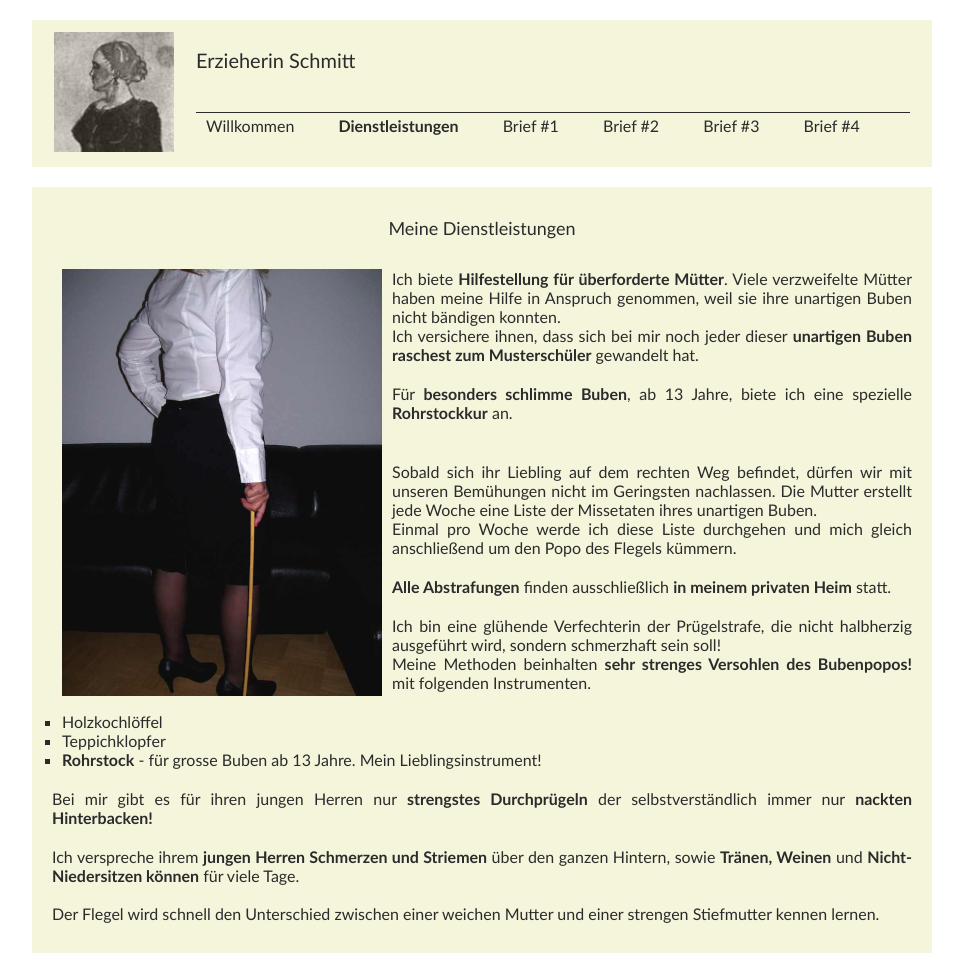
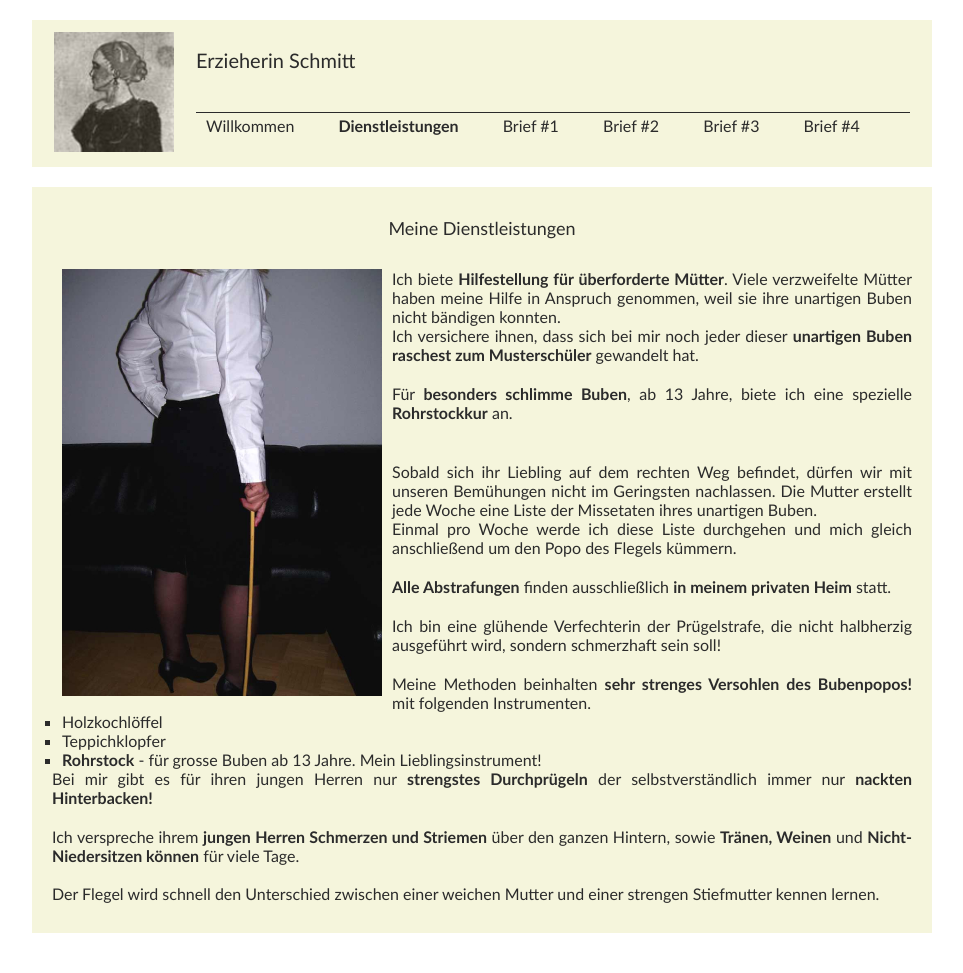
Before and after one commit to richardtraindl/tierarztpraxis-kaiserstrasse.at, a Jekyll site: the page built from xyz123/Schmitt/service.html, in a window 1280 px wide. Shown: the whole page, without its empty margins (158-1121 px from the left). Built offline with Jekyll 4.4.1, drawn with Linux system fonts in a browser that asks for light colours.

Commit message:
ul-tag outside p-tag

```diff
--- a/xyz123/Schmitt/service.html
+++ b/xyz123/Schmitt/service.html
@@ -38,14 +38,16 @@ id: service
         <p>
             Ich bin eine glühende Verfechterin der Prügelstrafe, die nicht halbherzig ausgeführt wird,
              sondern schmerzhaft sein soll! <br>
+        </p>
+
+        <ul>
             Meine Methoden beinhalten <span class="fbold">sehr strenges Versohlen des Bubenpopos!</span>
             mit folgenden Instrumenten.
-            <ul>
-                <li>Holzkochlöffel</li>
-                <li>Teppichklopfer</li>
-                <li><span class="fbold">Rohrstock</span> - für grosse Buben ab 13 Jahre. Mein Lieblingsinstrument!</li>
-            </ul>
-        </p>
+            <li>Holzkochlöffel</li>
+            <li>Teppichklopfer</li>
+            <li><span class="fbold">Rohrstock</span> - für grosse Buben ab 13 Jahre. Mein Lieblingsinstrument!</li>
+        </ul>
+
 
         <p>
             Bei mir gibt es für ihren jungen Herren nur <span class="fbold">strengstes Durchprügeln</span>
```
